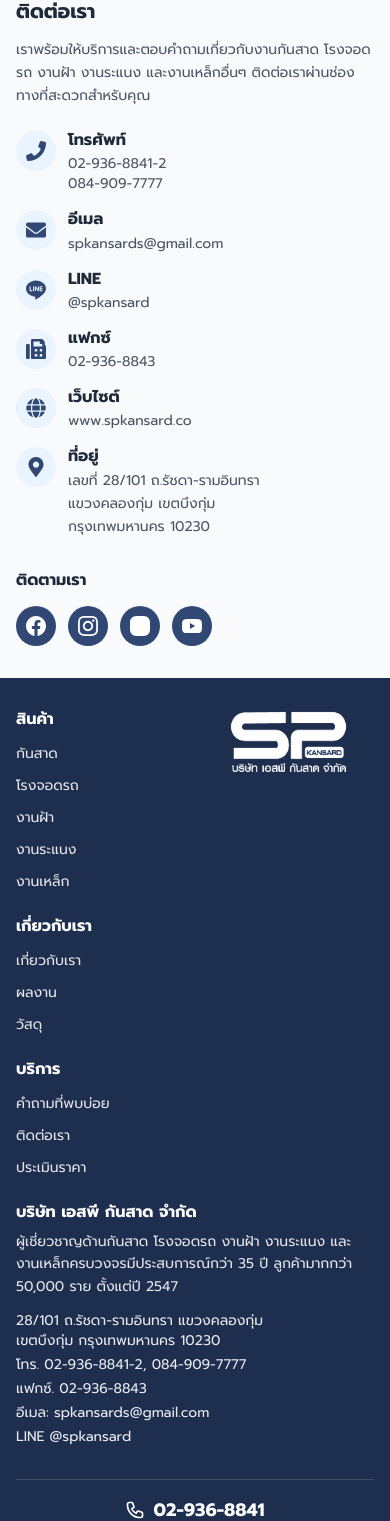
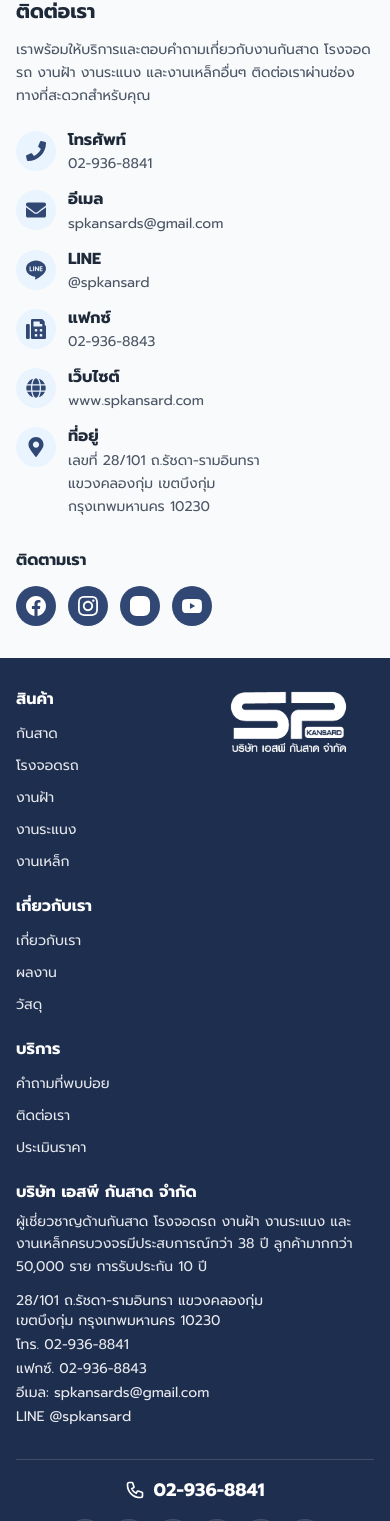
Before and after one commit to SP-Nut/spkansard, a Next.js app: page /contact in a window 390 px wide. Shown: the part 1388-2909 px from the top of the page. Built offline with nearby package versions, Linux system fonts and the light colour scheme.

Commit message:
Standardize phone number across all components - remove secondary number 084-909-7777, keep primary 02-936-8841

```diff
--- a/app/components/FloatingContactButton.tsx
+++ b/app/components/FloatingContactButton.tsx
@@ -68,14 +68,14 @@
     },
     {
       key: "phone",
-      href: "tel:084-909-7777",
-      label: "โทร 084-909-7777",
+      href: "tel:02-936-8841",
+      label: "โทร 02-936-8841",
       bg: "bg-[var(--brand-600)]",
       hoverBg: "hover:bg-[var(--brand-700)]",
       icon: <FaPhone className="w-4 h-4 sm:w-5 sm:h-5" />,
       rel: undefined,
       target: undefined,
-      aria: "โทร 084-909-7777",
+      aria: "โทร 02-936-8841",
     },
     {
       key: "calculator",
--- a/app/components/HeroSection.tsx
+++ b/app/components/HeroSection.tsx
@@ -25,7 +25,7 @@
   const slideContent = [
     {
       title: "เอสพี กันสาด",
-      subtitle: "ประสบการณ์กว่า 35 ปี\nลูกค้าไว้วางใจกว่า 50,000 ครัวเรือน",
+      subtitle: "ประสบการณ์กว่า 38 ปี\nลูกค้าไว้วางใจกว่า 50,000 ครัวเรือน",
       buttons: [
         { text: "ดูแกลเลอรี่", href: "/gallery", primary: true, external: false }
       ]
@@ -52,8 +52,8 @@
       ]
     },
     {
-      title: "ติดตั้งเร็ว รับประกัน 5 ปี",
-      subtitle: "ติดตั้งงานมาตรฐาน ภายใน 1 วัน**\nรับประกันโครงสร้างสูงสุด 5 ปี",
+      title: "ติดตั้งเร็ว รับประกัน 10 ปี",
+      subtitle: "ติดตั้งงานมาตรฐาน ภายใน 1 วัน**\nรับประกันโครงสร้างสูงสุด 10 ปี",
       buttons: [
         { text: "นัดหมาย", href: "https://cal-customer.vercel.app/", primary: true, external: true }
       ]
--- a/app/components/WebsiteSchema.tsx
+++ b/app/components/WebsiteSchema.tsx
@@ -9,7 +9,7 @@
     "name": "SP Kansard - เอสพี กันสาด",
     "alternateName": "เอสพี กันสาด",
     "url": "https://www.spkansard.co",
-    "description": "ผู้นำด้านกันสาดและโรงจอดรถอันดับ 1 ในกรุงเทพฯและปริมณฑล มากกว่า 35 ปี",
+    "description": "ผู้นำด้านกันสาดและโรงจอดรถอันดับ 1 ในกรุงเทพฯและปริมณฑล มากกว่า 38 ปี",
     "potentialAction": {
       "@type": "SearchAction",
       "target": {
--- a/app/components/footer.tsx
+++ b/app/components/footer.tsx
@@ -170,7 +170,7 @@
 
               <p className="text-gray-200 text-sm leading-relaxed mb-3">
                 ผู้เชี่ยวชาญด้านกันสาด โรงจอดรถ งานฝ้า งานระแนง และงานเหล็กครบวงจร<br className="hidden sm:block" />
-                มีประสบการณ์กว่า 35 ปี ลูกค้ามากกว่า 50,000 ราย ตั้งแต่ปี 2547
+                มีประสบการณ์กว่า 38 ปี ลูกค้ามากกว่า 50,000 ราย การรับประกัน 10 ปี
               </p>
 
               <div className="space-y-1 text-sm">
@@ -182,7 +182,7 @@
                   href="tel:02-936-8841"
                   className="text-white/90 hover:text-white transition-colors block"
                 >
-                  โทร. 02-936-8841-2, 084-909-7777
+                  โทร. 02-936-8841
                 </a>
                 <p className="text-white/90">
                   แฟกซ์. 02-936-8843
@@ -226,7 +226,7 @@
 
             <p className="text-gray-200 text-sm leading-relaxed mb-3">
               ผู้เชี่ยวชาญด้านกันสาด โรงจอดรถ งานฝ้า งานระแนง และงานเหล็กครบวงจร<br className="hidden sm:block" />
-              มีประสบการณ์กว่า 35 ปี ลูกค้ามากกว่า 50,000 ราย ตั้งแต่ปี 2547
+              มีประสบการณ์กว่า 38 ปี ลูกค้ามากกว่า 50,000 ราย การรับประกัน 10 ปี
             </p>
 
             <div className="space-y-1 text-sm">
@@ -238,7 +238,7 @@
                 href="tel:02-936-8841"
                 className="text-white/90 hover:text-white transition-colors block"
               >
-                โทร. 02-936-8841-2, 084-909-7777
+                โทร. 02-936-8841
               </a>
               <p className="text-white/90">
                 แฟกซ์. 02-936-8843
--- a/app/contact/page.tsx
+++ b/app/contact/page.tsx
@@ -2,7 +2,7 @@
 
 import { useState, useEffect } from 'react';
 import Link from 'next/link';
-import { FaHome, FaChevronRight, FaPhone, FaEnvelope, FaFax, FaGlobe, FaMapMarkerAlt, FaRoute } from 'react-icons/fa';
+import { FaHome, FaChevronRight, FaPhone, FaEnvelope, FaFax, FaGlobe, FaMapMarkerAlt } from 'react-icons/fa';
 import { SiLine } from 'react-icons/si';
 import StructuredData from '../components/StructuredData';
 
@@ -301,8 +301,7 @@
                   </div>
                   <div>
                     <h3 className="text-base sm:text-lg font-semibold text-gray-800 mb-1">โทรศัพท์</h3>
-                    <p className="text-gray-600 text-sm sm:text-base">02-936-8841-2</p>
-                    <p className="text-gray-600 text-sm sm:text-base">084-909-7777</p>
+                    <p className="text-gray-600 text-sm sm:text-base">02-936-8841</p>
                   </div>
                 </div>
 
@@ -346,7 +345,7 @@
                   </div>
                   <div>
                     <h3 className="text-base sm:text-lg font-semibold text-gray-800 mb-1">เว็บไซต์</h3>
-                    <p className="text-gray-600 text-sm sm:text-base">www.spkansard.co</p>
+                    <p className="text-gray-600 text-sm sm:text-base">www.spkansard.com</p>
                   </div>
                 </div>
 
--- a/app/layout.tsx
+++ b/app/layout.tsx
@@ -137,7 +137,7 @@
     'business:contact_data:locality': 'Bangkok',
     'business:contact_data:region': 'Bangkok',
     'business:contact_data:country_name': 'Thailand',
-    'business:contact_data:phone_number': '+66-2-936-8841',
+    'business:contact_data:phone_number': '+66-29368841',
     'business:hours': 'Mo-Fr 08:00-17:00, Sa 08:00-16:00',
   },
 };
--- a/app/page.tsx
+++ b/app/page.tsx
@@ -175,7 +175,7 @@
             </div>
             <div className="mt-2 text-center">
               <div className="text-base sm:text-lg lg:text-xl font-bold" style={{color:'var(--brand-900)'}}>10</div>
-              <div className="text-xs sm:text-sm font-medium text-gray-500 uppercase tracking-wide">ปี รับประกัน</div>
+              <div className="text-xs sm:text-sm font-medium text-gray-500 uppercase tracking-wide">รับประกันสูงสุด 10 ปี</div>
             </div>
           </div>
         </div>
```
Also changed, not shown: app/components/StructuredData.tsx (+6 -6 lines), public/manifest.json.
